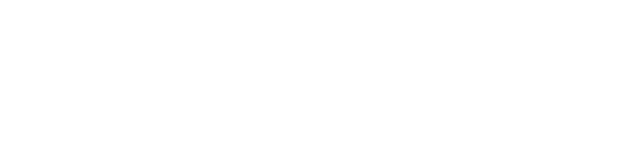
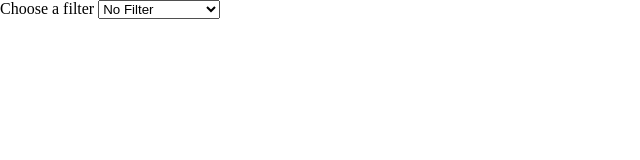
Before and after one commit to Abourass/fuzzy-lamp, a plain HTML site: page index.html in a window 1280 px wide. Shown: the whole page, without its empty margins (0-640 px from the left). Drawn offline with Linux system fonts and the light colour scheme.

Commit message:
:art: filter choices

```diff
--- a/index.html
+++ b/index.html
@@ -8,6 +8,36 @@
   <link rel="stylesheet" href="/src/CSS/style.css" />
 </head>
 <body>
+  <div class="toolbar">
+    <label for="filter">Choose a filter</label>
+    <select name="filter" id="filter">
+      <option value="source-over" selected>No Filter</option>
+      <option value="lighten">Lighten</option>
+      <option value="darken">Darken</option>
+      <option value="saturate">Saturate</option>
+      <option value="hue">Hue</option>
+      <option value="color">Color</option>
+      <option value="luminosity">luminosity</option>
+      <option value="screen">Screen</option>
+      <option value="overlay">Overlay</option>
+      <option value="hard_light">Hard Light</option>
+      <option value="soft_light">Soft Light</option>
+      <option value="difference">Difference</option>
+      <option value="exclusion">Exclusion</option>
+      <option value="source-over">Source Over</option>
+      <option value="source-in">Source In</option>
+      <option value="source-out">Source Out</option>
+      <option value="source-atop">Source Atop</option>
+      <option value="destination-over">Destination Over</option>
+      <option value="destination-in">Destination In</option>
+      <option value="destination-out">Destination Out</option>
+      <option value="destination-atop">Destination Atop</option>
+      <option value="xor">Xor</option>
+      <option value="multiply">Multiply</option>
+      <option value="color-burn">Color Burn</option>
+      <option value="color-dodge">Color Dodge</option>
+    </select>
+  </div>
   <canvas id="canvas"></canvas>
 </body>
 <script src="src/index.js" type="module"></script>
--- a/src/index.js
+++ b/src/index.js
@@ -5,6 +5,7 @@ import clearCanvas from "./tools/clearCanvas.js";
 let drawing = false, animate = false, brush = NerdsRope, loops = 1;
 const canvas = document.querySelector('#canvas');
 const ctx = canvas.getContext('2d');
+document.querySelector('#filter')?.addEventListener('change', (event) => { ctx.globalCompositeOperation = event.target.value; });
 window.addEventListener('mousemove', (e) => { if (drawing)
     attachBrush(e, brush, animate, loops); });
 window.addEventListener('mousedown', () => drawing = true);
--- a/src/index.ts
+++ b/src/index.ts
@@ -6,6 +6,9 @@ import clearCanvas from "./tools/clearCanvas.js";
 let drawing = false, animate = false, brush = NerdsRope, loops = 1;
 const canvas = document.querySelector('#canvas') as HTMLCanvasElement;
 const ctx = canvas.getContext('2d') as CanvasRenderingContext2D;
+
+document.querySelector('#filter')?.addEventListener('change', (event) => { ctx.globalCompositeOperation = event.target.value; });
+
 
 window.addEventListener('mousemove', (e: MouseEvent) => { if (drawing) attachBrush(e, brush, animate, loops) });
 window.addEventListener('mousedown', () => drawing = true);
```
